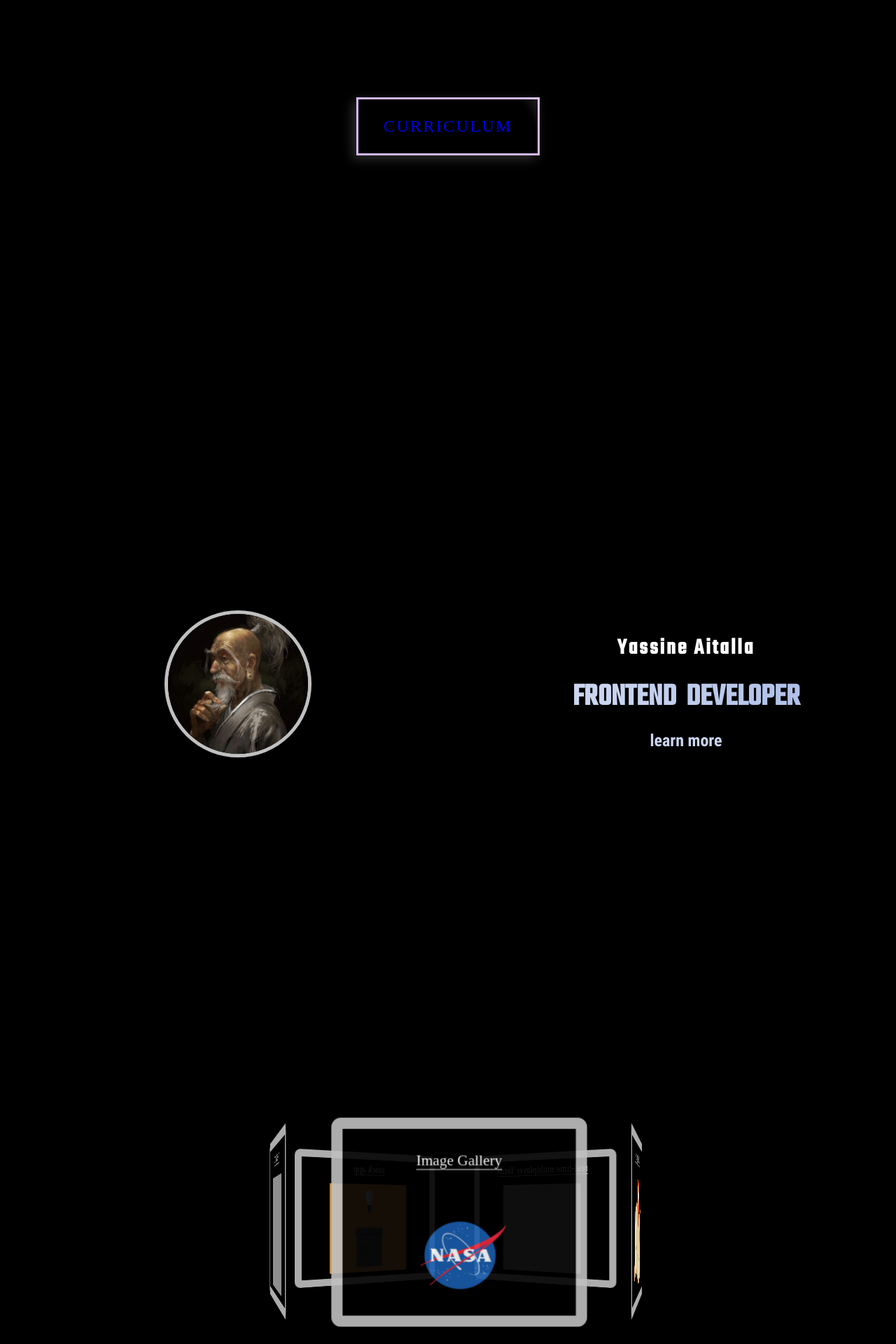
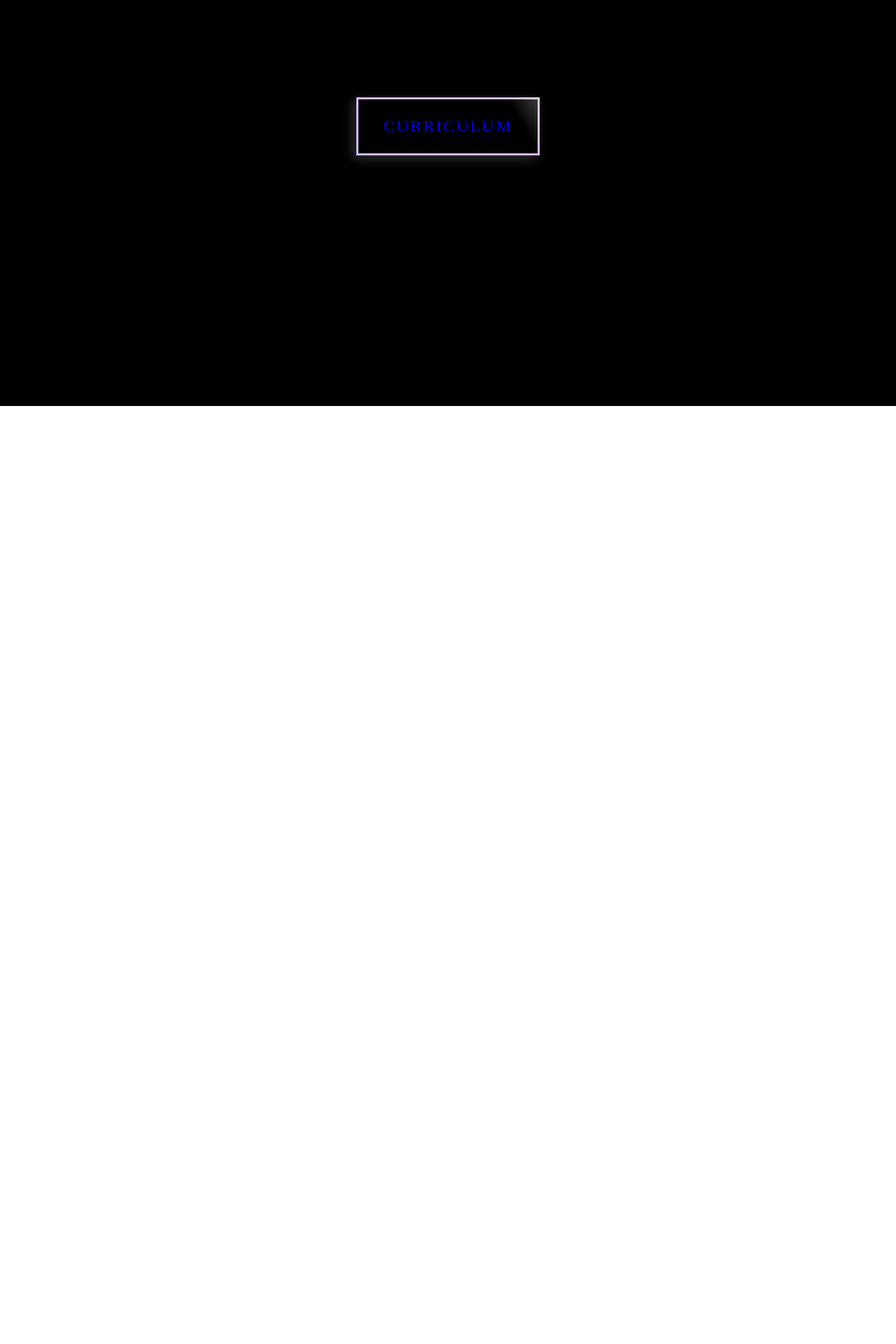
Before and after one commit to yaitalla/yaitalla, a Next.js app: page / in a window 1280 px wide. Shown: the part 220-2140 px from the top of the page at 70% size. After the commit the page ends 800 px from the top, so only its background shows below. Built offline with nearby package versions, Linux system fonts and the light colour scheme; grey boxes are pictures that could not be loaded.

Commit message:
global lighthouse improvement

```diff
--- a/src/components/BigBtn/index.js
+++ b/src/components/BigBtn/index.js
@@ -7,7 +7,7 @@ const BigButton = () => {
         <Wrap>
             <BtnFrame>
                 <Button>
-                    <A href={"https://yaitalla.github.io/Resume"} target={"_blank"}>Curriculum</A>
+                    <A rel="noreferrer" href={"https://yaitalla.github.io/Resume"} target={"_blank"}>Curriculum</A>
                 </Button>
             </BtnFrame>
         </Wrap>
--- a/src/components/HtmlHead/index.js
+++ b/src/components/HtmlHead/index.js
@@ -27,7 +27,6 @@ const HtmlHead = () => (
         content="Réaliser un projet numerique, Créer un site web"
       />
       <link rel="icon" href="/webIcon.png" />
-      <link href="https://fonts.googleapis.com/css2?family=Great+Vibes&display=swap" rel="stylesheet"/>
 
     </Head>
 )
--- a/src/containers/Landing/index.js
+++ b/src/containers/Landing/index.js
@@ -12,9 +12,9 @@ const Landing = () => {
         <Mainwrap>
             <HtmlHead />
             <LandingZone />
-            <About />
-            <Portfolio />
-            <Contact />
+            {/* <About /> */}
+            {/* <Portfolio /> */}
+            {/* <Contact /> */}
         </Mainwrap>
     )
 }
--- a/src/containers/LandingZone/index.js
+++ b/src/containers/LandingZone/index.js
@@ -7,7 +7,7 @@ const LandingZone = () => {
     return (
         <Section id="landingZone" >
             <BigButton />
-            <ScrollDown dest={'aboutSection'}/>
+            {/* <ScrollDown dest={'aboutSection'}/> */}
         </Section>
     )
 }
```
